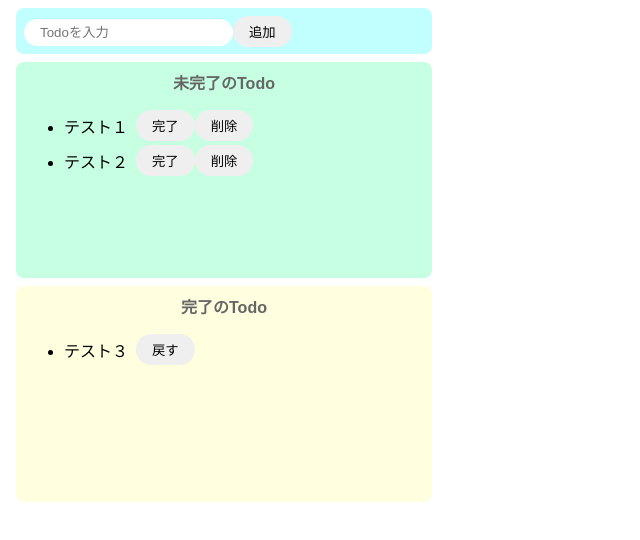
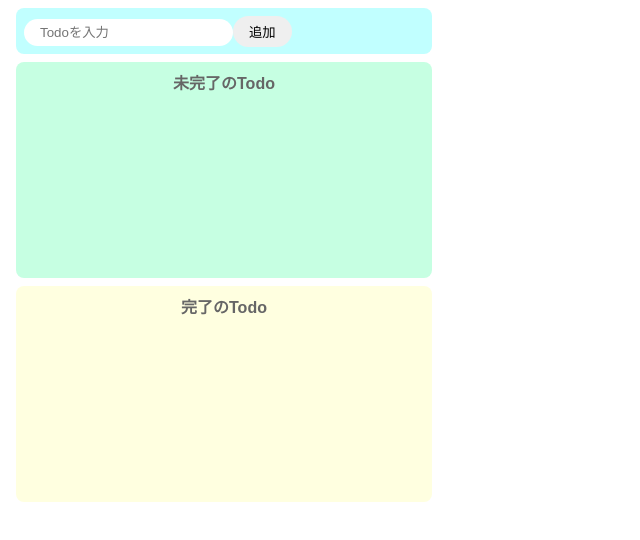
Before and after one commit to suugakusan/react_todo, a React (Create React App) app: page / in a window 1280 px wide. Shown: the top 540 px of the page, without its empty margins (0-640 px from the left). Built offline with nearby package versions, Linux system fonts and the light colour scheme.

Commit message:
削除機能

```diff
--- a/src/App.jsx
+++ b/src/App.jsx
@@ -3,11 +3,8 @@ import "./styles.css";
 
 export const App = () => {
   const [todoText, setTodoText] = useState("");
-  const [incompleteTodos, setInCompleteTodos] = useState([
-    "テスト１",
-    "テスト２"
-  ]);
-  const [completeTodos, setCompleteTodos] = useState(["テスト３"]);
+  const [incompleteTodos, setInCompleteTodos] = useState([]);
+  const [completeTodos, setCompleteTodos] = useState([]);
   const onChangeTodoText = (event) => setTodoText(event.target.value);
   const onClickAdd = () => {
     if (todoText === "") return;
@@ -27,6 +24,14 @@ export const App = () => {
     const newCompleteTodos = [...completeTodos, incompleteTodos[index]];
     setInCompleteTodos(newIncompleteTodos);
     setCompleteTodos(newCompleteTodos);
+  };
+  const onClickBack = (index) => {
+    const newCompleteTodos = [...completeTodos];
+    newCompleteTodos.splice(index, 1);
+
+    const newIncompleteTodos = [...incompleteTodos, completeTodos[index]];
+    setCompleteTodos(newCompleteTodos);
+    setInCompleteTodos(newIncompleteTodos);
   };
   return (
     <>
@@ -55,11 +60,11 @@ export const App = () => {
       <div className="comp">
         <p className="title">完了のTodo</p>
         <ul>
-          {completeTodos.map((todo) => {
+          {completeTodos.map((todo, index) => {
             return (
               <div key={todo} className="list-row">
                 <li>{todo}</li>
-                <button>戻す</button>
+                <button onClick={() => onClickBack(index)}>戻す</button>
               </div>
             );
           })}
```
